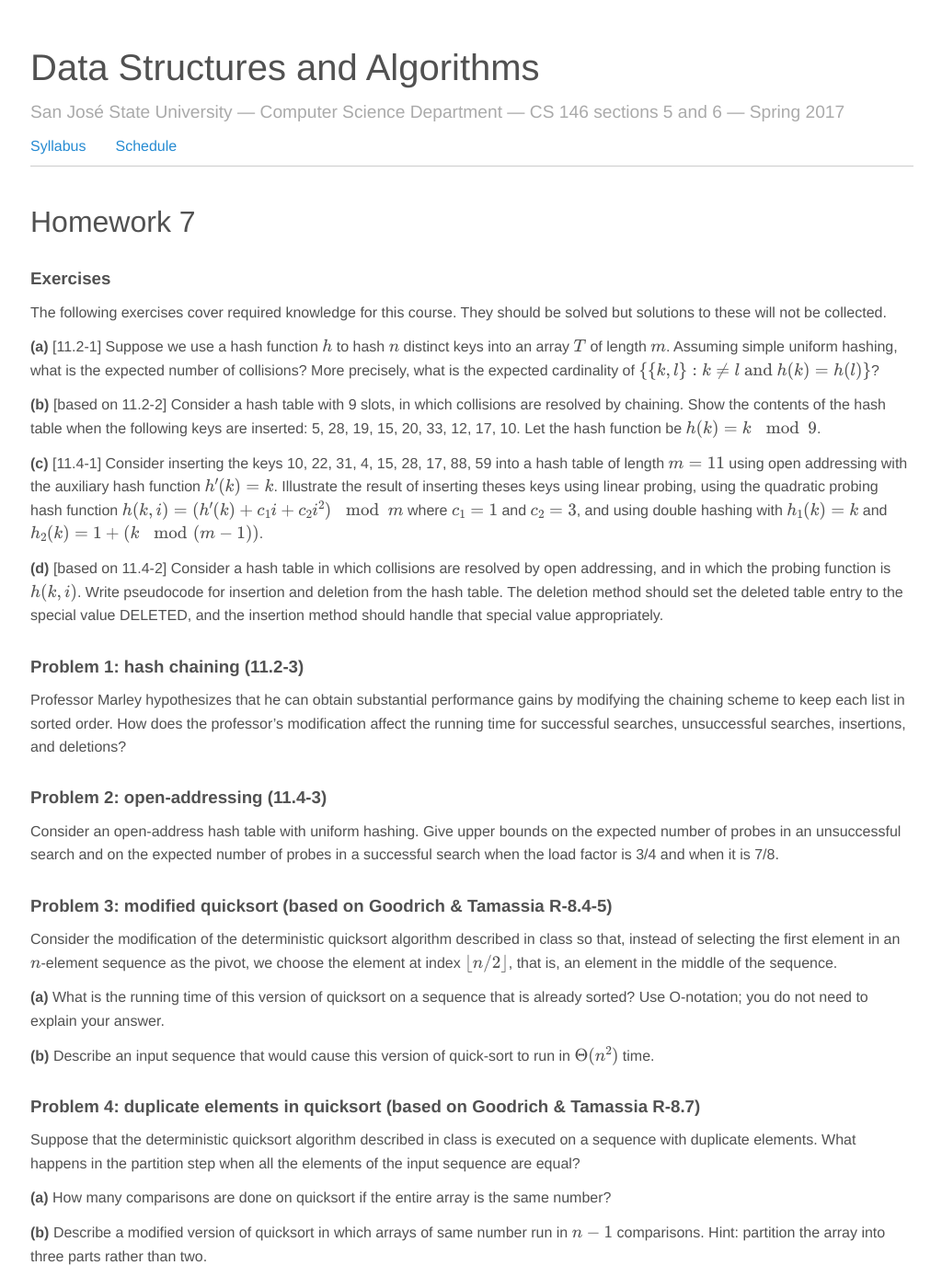
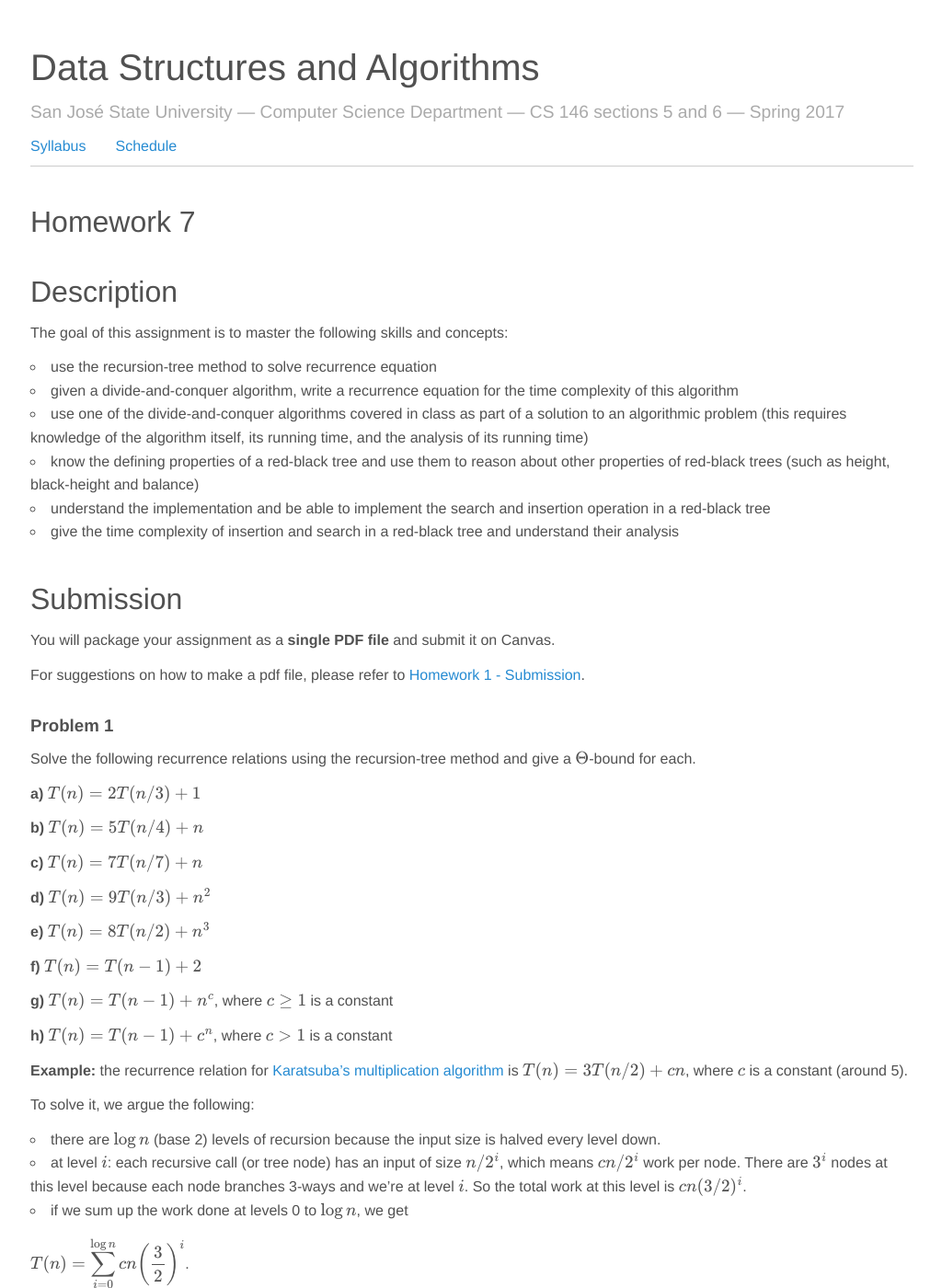
Before and after one commit to jnylam/jnylam.github.io, a Jekyll site: the page built from _courses/146-s17/homework07.md, in a window 1280 px wide and 1400 px high. Shown: the whole window at 92% size, without its empty margins (127-1151 px from the left). Built offline with Jekyll 4.4.1, drawn with Linux system fonts in a browser that asks for light colours; formulas are drawn with MathJax 3; some of the changed text lies outside the part shown.

````diff
--- a/_courses/146-s17/homework07.md
+++ b/_courses/146-s17/homework07.md
@@ -6,90 +6,111 @@
 navorder: 0
 ---
 
-### Exercises
+# Description
 
-The following exercises cover required knowledge for this course. They should be solved but solutions to these will not be collected.
+The goal of this assignment is to master the following skills and concepts:
 
-__(a)__ [11.2-1] Suppose we use a hash function $$h$$ to hash $$n$$ distinct keys into an array $$T$$ of length $$m$$. Assuming simple uniform hashing, what is the expected number of collisions? More precisely, what is the expected cardinality of $$\{\{k, l\}: k \neq l \text{ and } h(k) = h(l)\}$$?
-
-__(b)__ [based on 11.2-2] Consider a hash table with 9 slots, in which collisions are resolved by  chaining. Show the contents of the hash table  when the following keys are inserted: 5, 28, 19, 15, 20, 33, 12, 17, 10. Let the hash function be $$h(k) = k \mod 9$$.
-
-__(c)__ [11.4-1] Consider inserting the keys 10, 22, 31, 4, 15, 28, 17, 88, 59 into a hash table of length $$m = 11$$ using open addressing with the auxiliary hash function $$h'(k) = k$$. Illustrate the result of inserting theses keys using linear probing, using the quadratic probing hash function $$h(k,i) = (h'(k) + c_1i + c_2i^2) \mod m$$ where $$c_1 = 1$$ and $$c_2 = 3$$, and using double hashing with $$h_1(k) = k$$ and $$h_2(k) = 1 + (k \mod (m-1))$$.
-
-__(d)__ [based on 11.4-2] Consider a hash table in which collisions are resolved by open addressing, and in which the probing function is $$h(k, i)$$. Write pseudocode for insertion and deletion from the hash table. The deletion method should set the deleted table entry to the special value DELETED, and the insertion method should handle that special value appropriately.
-
-### Problem 1: hash chaining (11.2-3)
-
-Professor Marley hypothesizes that he can obtain substantial performance gains by modifying the chaining scheme to keep each list in sorted order. How does the professor's modification affect the running time for successful searches, unsuccessful searches, insertions, and deletions?
-
-### Problem 2: open-addressing (11.4-3)
-
-Consider an open-address hash table with uniform hashing. Give upper bounds on the expected number of probes in an unsuccessful search and on the expected number of probes in a successful search when the load factor is 3/4 and when it is 7/8.
-
-### Problem 3: modified quicksort (based on Goodrich  & Tamassia R-8.4-5)
-
-Consider the modification of the deterministic quicksort algorithm described in class so that, instead of selecting the first element in an $$n$$-element sequence as the pivot, we choose the element at index $$\lfloor n/2 \rfloor$$, that is, an element in the middle of the sequence.
-
-__(a)__ What is the running time of this version of quicksort on a sequence that is already sorted? Use O-notation; you do not need to explain your answer.
-
-__(b)__ Describe an input sequence that would cause this version of quick-sort to run in $$\Theta(n^2)$$ time.
+- use the recursion-tree method to solve recurrence equation
+- given a divide-and-conquer algorithm, write a recurrence equation for the time complexity of this algorithm
+- use one of the divide-and-conquer algorithms covered in class as part of a solution to an algorithmic problem (this requires knowledge of the algorithm itself, its running time, and the analysis of its running time)
+- know the defining properties of a red-black tree and use them to reason about other properties of red-black trees (such as height, black-height and balance)
+- understand the implementation and be able to implement the search and insertion operation in a red-black tree
+- give the time complexity of insertion and search in a red-black tree and understand their analysis
 
 
-### Problem 4: duplicate elements in quicksort (based on Goodrich & Tamassia R-8.7)
+# Submission
 
-Suppose that the deterministic quicksort algorithm described in class is executed on a sequence with duplicate elements. What happens in the partition step when all the elements of the input sequence are equal?
+You will package your assignment as a __single PDF file__ and submit it on Canvas.
 
-__(a)__ How many comparisons are done on quicksort if the entire array is the same number?
-
-__(b)__ Describe a modified version of quicksort in which arrays of same number run in $$n-1$$ comparisons. Hint: partition the array into three parts rather than two.
-
-### Optional: memoization via hash tables
-
-The following exercise is not collected and is not required knowledge for the course.
-
-Earlier in the course, we saw that recursive algorithms could be sped up by remembering previously computed values. Specifically, we organized these values by storing them in an array. We called this method bottom-up or table filling. Another way to remember previous values that is less structured is to use a hash table to cache the values. The following link is an activity which illustrates this technique in Python.
-
-[Memoized Fibonacci](https://glot.io/snippets/ejb5lqkxr0)
+For suggestions on how to make a pdf file, please refer to [Homework 1 - Submission](homework01.html#Submission).
 
 
-## Submission
+### Problem 1
 
-Problems 1 to 4 should be submitted on Canvas as a __single PDF file__.
+Solve the following recurrence relations using the recursion-tree method and give a $$\Theta$$-bound for each.
 
-At the top of your file, include:
+__a)__ $$T(n) = 2 T(n/3) + 1$$
 
-* your name
-* CS 146
-* the class section
-* Homework [number]
+__b)__ $$T(n) = 5 T(n/4) + n$$
 
-Give credit to those who have helped you by including
+__c)__ $$T(n) = 7 T(n/7) + n$$
 
-* the name of any classmates you collaborated with
-* the name of any other person you received help from
-* a reference to any other source you may have used to in order to solve problems on this assignment.
+__d)__ $$T(n) = 9T(n/3) + n^2$$
 
-All solutions must be written by yourself. Plagiarized work will not receive any credit. Repeated occurrences will result in a report to the department.
+__e)__ $$T(n) = 8 T(n/2) + n^3$$
 
----
-Options for making PDFs:
+__f)__ $$ T(n) = T(n-1) + 2$$
 
-You have the option of handwriting your solutions on paper, scanning them, and converting them to PDF. Please do not send the images.
-__If you use a phone or tablet__ to scan your handwritten solutions, [here are some tips on how to this well](http://www.howtogeek.com/209951/the-best-ways-to-scan-a-document-using-your-phone-or-tablet/).
+__g)__ $$T(n) = T(n-1) + n^c$$, where $$c\geq 1$$ is a constant
 
-You also have the option of typing your solutions up in your favorite word processor. Export or print your document as a PDF file and submit that. Please do not a submit .docx file.
+__h)__ $$T(n) = T(n-1) + c^n$$, where $$c > 1$$ is a constant
 
-Finally, you have the option of preparing a professional-looking document using LaTeX. This is what authors use to write textbooks and research papers. If you choose this option, here are some pointers to get you started.
+__Example:__ the recurrence relation for [Karatsuba's multiplication algorithm](https://en.wikipedia.org/wiki/Karatsuba_algorithm) is $$T(n) = 3 T(n/2) + cn$$, where $$c$$ is a constant (around 5).
 
-* [Getting LaTeX](https://www.latex-project.org/get/)
-* [LaTeX homework template](http://www.jennylam.cc/assets/template.zip): this is a good place to start learning LaTeX. Feel free to modify this document as you need.
-* [Any of the many good LaTeX tutorials/cheatsheets/beginner's guides online](https://lmddgtfy.net/?q=Latex%20quickstart).
+To solve it, we argue the following:
+
+* there are $$\log n$$ (base 2) levels of recursion because the input size is halved every level down.
+* at level $$i$$: each recursive call (or tree node) has an input of size $$n/2^i$$, which means $$cn/2^i$$ work per node. There are $$3^i$$ nodes at this level because each node branches 3-ways and we're at level $$i$$. So the total work at this level is $$cn(3/2)^i$$.
+* if we sum up the work done at levels 0 to $$\log n$$, we get
+
+$$\displaystyle T(n) = \sum_{i = 0}^{\log n} cn\left(\frac{3}{2}\right)^i$$.
+
+This is a geometric sum with base $$a = 3/2$$, so applying the formula for it, we see that it's  equal to
+
+$$\displaystyle cn \frac{(3/2)^{\log_2 n + 1} - 1}{3/2 - 1}$$
+
+which is $$\Theta(n (3/2)^{\log_2 n})$$. We can further simplify that since
+
+$$\displaystyle n (3/2)^{\log_2 n} = n \frac{3^{\log_2 n}}{2^{\log_2 n}} = n \frac{n^{\log_2 3}}{n}$$.
+
+(Note: we used the same identity as in problem 3.) So $$T(n)$$ is $$\Theta(n^{\log_2 3})$$.
+
+### Problem 2
+
+__(a)__ Write a recurrence equation for the time complexity of the following program, and use the recursion-tree method to solve the equation.
+
+```java
+void f(n) {
+    if (n <= 2)
+        return;
+    for (int i = 0; i < n; i++)
+        print("still going\n");
+    f(n/2);
+    f(n/2);
+    f(n/2);
+    for (int i = 0; i < n^2; i++)
+        print("still going\n");
+}
+```
+
+__(b)__ You are given an array of $$n$$ elements, and you notice that some of the elements are duplicates; that is, they appear more than once in the array. Show how to remove all duplicates from the array in time $$O(n \log n)$$.
 
 
-## Rubric
 
-This assignment is worth 20 points:
+### Problem 3 (13.1-7): red-black tree
 
-* 4.5 points per problem, 2.5 for a reasonable attempt on it and 2 for correctness.
-* 1 point for a correctly submitted assignment, that is, as a single PDF file that is legible (if you choose to take pictures, make sure the text is in focus, please check on a computer screen before submitting), properly oriented, etc.
-* 1 point for presentation and neatness.
+__(a)__ What is the largest possible number of internal nodes in a red-black tree with black height $$k$$?
+
+__(b)__ What is the smallest possible number?
+
+### Problem 4 (adapted from 13.3-2): red-black tree
+
+The keys 41, 38, 31, 12, 19, 8 are successively inserted into an initially empty red-black tree.
+
+__(a)__ Show the red-black tree after each of these insertions, as well as the intermediate steps that result from fixing up the tree after an insertion. Label these transformations by whether they represent case 1, 2 or 3. See figure 13.4 in the book for what your solution should look like.
+
+__(b)__ Show the black-heights of all the nodes of the last red-black tree in part __(a)__.
+
+# Hint
+
+### Problem 1 (g) and (h)
+
+Draw the recursion "tree" corresponding to $$T(n)$$, and use the idea that the time complexity is the sum of the amount of time spent within each recursive call to derive a closed-form expression for $$T(n)$$ (ie an expression that is not an equation in terms of itself.)
+
+Alternatively you can derive this closed-form expression by expanding the equation for $$T(n)$$ as follows:
+
+$$ T(n) = T(n-1) + n^c = (T(n-2) + (n-1)^c) + n^c = (T(n-3) + (n-2)^c) + (n-1)^c + n^c...$$
+
+until you reach an expression that only contains $$T(1)$$ which can be set to a constant (use a variable other than $$c$$ to denote this constant, since $$c$$ already been given meaning here).
+
+Now simplify this expression via its $$\Theta$$-notation if necessary.
````
Also changed, not shown: _courses/146-s17/index.md (+2 -2 lines), 1 other file.
